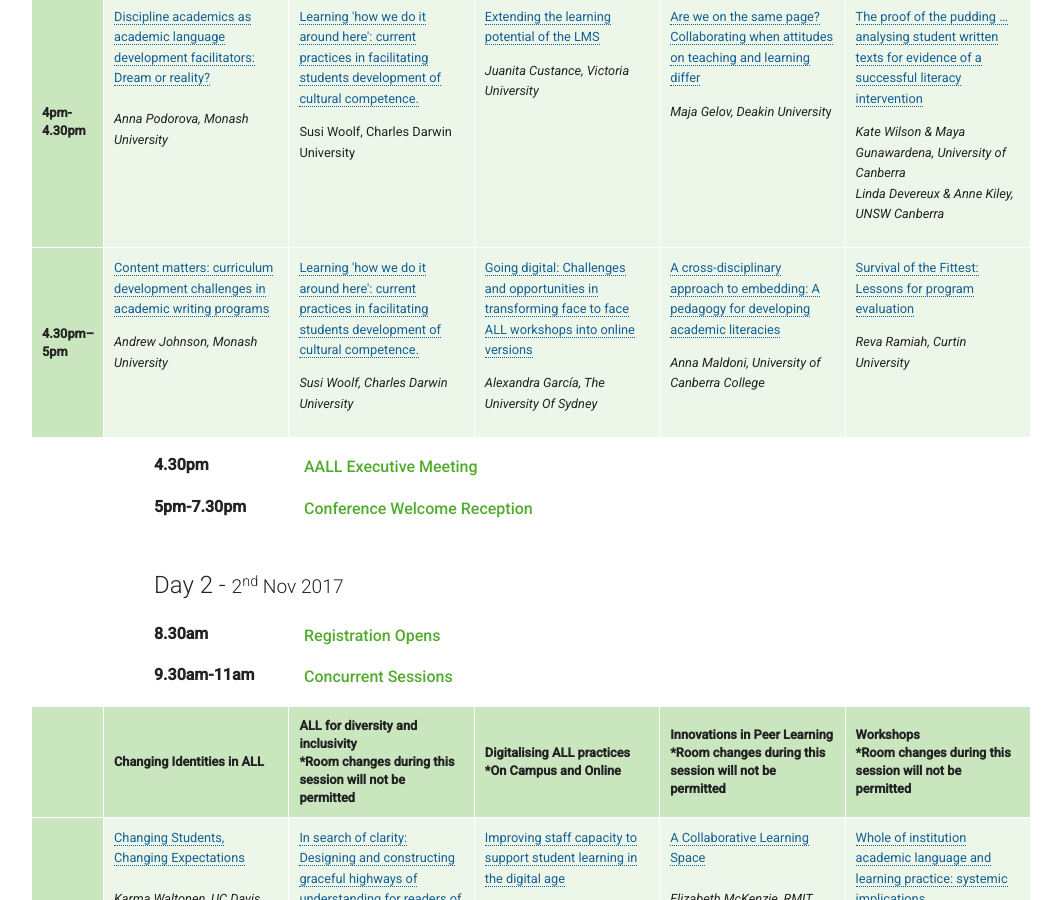
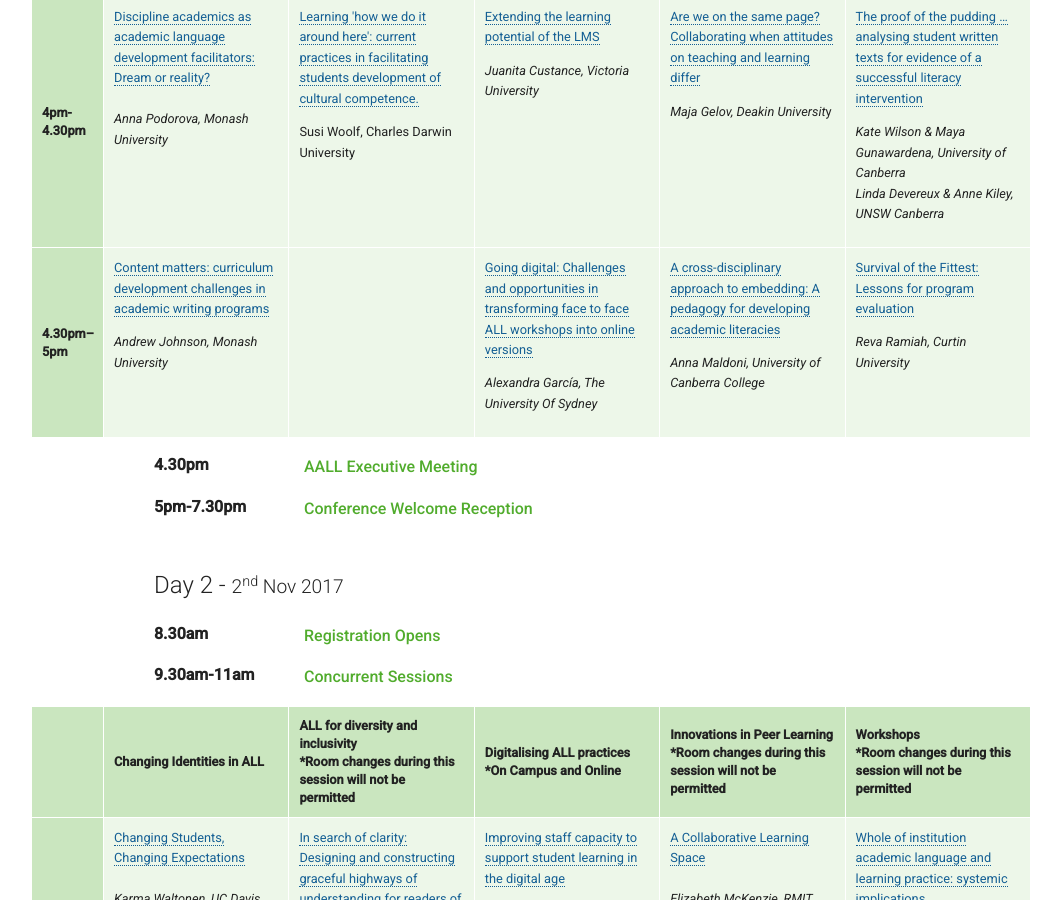
Before and after one commit to aallconference2017/aallconference2017.github.io, a Jekyll site: the page built from program/index.html, in a window 1280 px wide and 900 px high, scrolled down 2407 px. Shown: the whole window, without its empty margins (113-1174 px from the left). Built offline with Jekyll 4.4.1, drawn with Linux system fonts in a browser that asks for light colours.

Commit message:
Updated 'program/index.html' via CloudCannon

```diff
--- a/program/index.html
+++ b/program/index.html
@@ -98,7 +98,7 @@ show_jump_links: true
                             <tr>
                                 <th class="editable">4.30pm–5pm</th>
                                 <td><div class="editable"><p><a href="/Abstracts/Content matters- curriculum development challenges in academic writing programs .pdf">Content matters: curriculum development challenges in academic writing programs</a></p><p><em>Andrew Johnson, Monash University</em></p></div></td>
-                                <td><div class="editable"><p><a href="/Abstracts/Learning 'how we do it around here'- current practices in facilitating students development of cultural competence. .pdf">Learning 'how we do it around here': current practices in facilitating students development of cultural competence.</a></p><p><em>Susi Woolf, Charles Darwin University</em></p></div></td>
+                                <td><div class="editable"><p>&nbsp;</p><p>&nbsp;</p></div></td>
                                 <td><div class="editable"><p><a href="/Abstracts/Going digital- Challenges and opportunities in transforming face to face ALL workshops into online versions .pdf">Going digital: Challenges and opportunities in transforming face to face ALL workshops into online versions</a></p><p><em>Alexandra Garc&iacute;a, The University Of Sydney</em></p></div></td>
                                 <td><div class="editable"><p><a href="/Abstracts/A cross-disciplinary approach to embedding- A pedagogy for developing academic literacies .pdf">A cross-disciplinary approach to embedding: A pedagogy for developing academic literacies</a></p><p><em>Anna Maldoni, University of Canberra College</em></p></div></td>
                                 <td><div class="editable"><p><a href="/Abstracts/Survival of the Fittest- Lessons for program evaluation .pdf">Survival of the Fittest: Lessons for program evaluation</a></p><p><em>Reva Ramiah, Curtin University</em></p></div></td>
```
